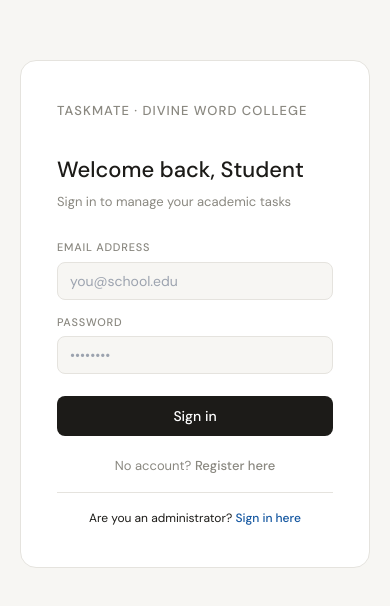
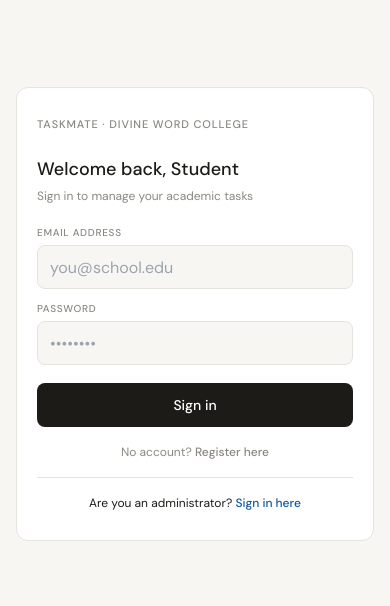
Before and after one commit to josh-brms/Student_Management_System-1, a React (Vite) app: page /login in a window 390 px wide. Shown: the part 108-714 px from the top of the page. Built offline with nearby package versions, Linux system fonts and the light colour scheme.

Commit message:
responsive login page

```diff
--- a/src/index.css
+++ b/src/index.css
@@ -71,7 +71,8 @@
   border: 0.5px solid var(--border);
   border-radius: 16px;
   padding: 40px 36px;
-  width: 360px;
+  width: 100%;
+  max-width: 360px;
 }
 
 .login-logo {
@@ -196,6 +197,114 @@
   background: var(--text);
   color: #fff;
   border-color: var(--text);
+}
+
+/* RESPONSIVE MEDIA QUERIES */
+@media (max-width: 480px) {
+  .auth-page {
+    padding: 16px;
+  }
+
+  .login-card {
+    padding: 28px 20px;
+    border-radius: 12px;
+  }
+
+  .login-logo {
+    font-size: 11px;
+    margin-bottom: 24px;
+  }
+
+  .login-title {
+    font-size: 18px;
+    margin-bottom: 4px;
+  }
+
+  .login-sub {
+    font-size: 12px;
+    margin-bottom: 20px;
+  }
+
+  .field {
+    margin-bottom: 12px;
+  }
+
+  .field label {
+    font-size: 10px;
+    margin-bottom: 5px;
+  }
+
+  .field input,
+  .field select {
+    height: 44px;
+    font-size: 16px;
+    padding: 0 12px;
+  }
+
+  .btn-primary {
+    height: 44px;
+    font-size: 14px;
+    margin-top: 6px;
+  }
+
+  .login-footer {
+    margin-top: 16px;
+    font-size: 12px;
+  }
+}
+
+@media (max-width: 768px) {
+  .stats-row {
+    grid-template-columns: repeat(2, 1fr);
+  }
+
+  .modal {
+    width: 90%;
+    max-width: 440px;
+    padding: 24px;
+  }
+
+  .form-row {
+    grid-template-columns: 1fr;
+  }
+}
+
+@media (max-width: 1024px) {
+  .sidebar {
+    width: 200px;
+  }
+
+  .stats-row {
+    grid-template-columns: repeat(2, 1fr);
+  }
+
+  .content {
+    padding: 16px;
+  }
+}
+
+@media (max-height: 600px) {
+  .auth-page {
+    min-height: auto;
+    padding-top: 16px;
+    padding-bottom: 16px;
+  }
+
+  .login-card {
+    padding: 24px 20px;
+  }
+
+  .login-logo {
+    margin-bottom: 16px;
+  }
+
+  .login-title {
+    font-size: 18px;
+  }
+
+  .login-sub {
+    margin-bottom: 16px;
+  }
 }
 
 /* LAYOUT */
```
